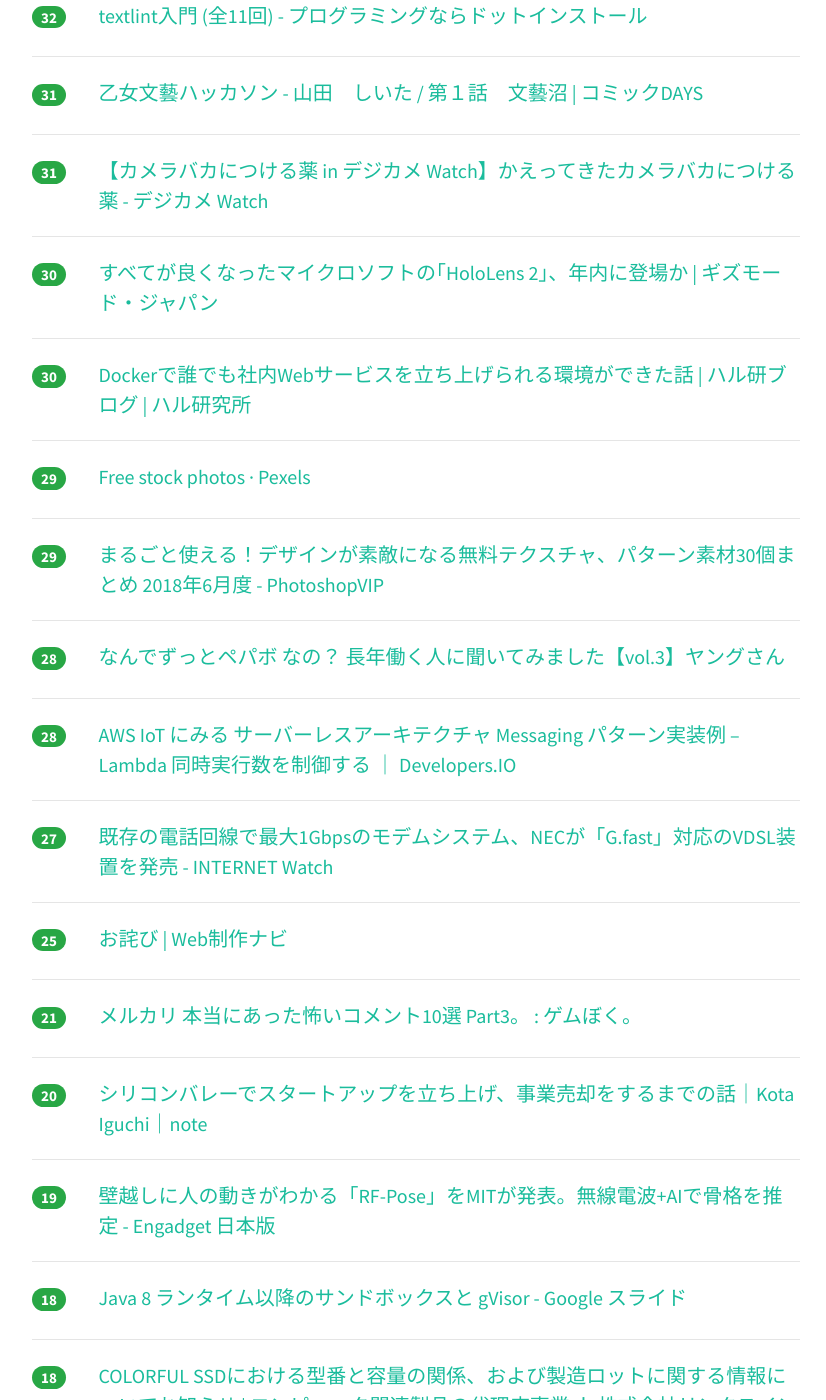
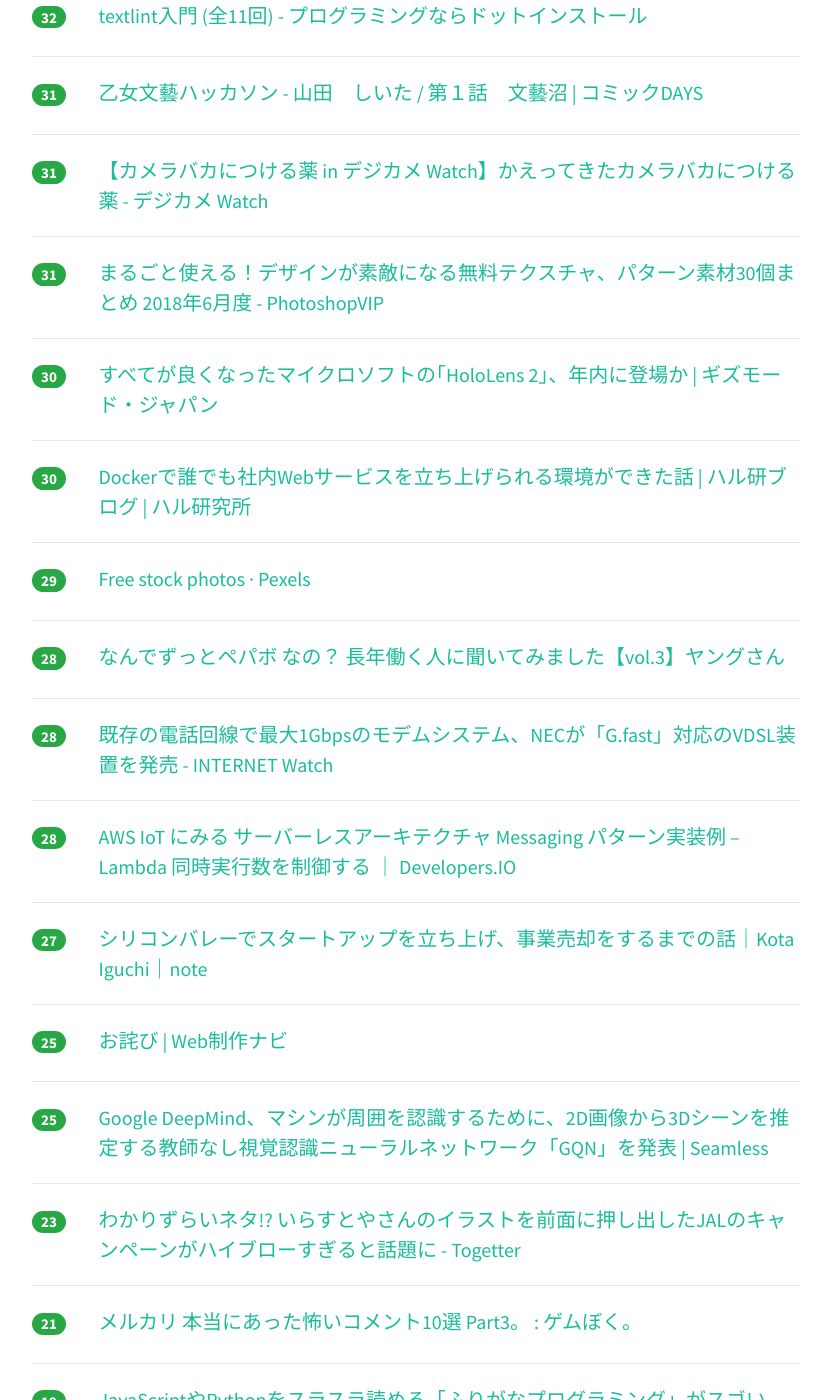
Before and after one commit to yatta47/hatena-matome-site, a Jekyll site: the page built from _posts/2018-06-15-hatena.md, in a window 1280 px wide and 1400 px high, scrolled down 3373 px. Shown: the whole window, without its empty margins (224-1050 px from the left). Built offline with Jekyll 4.4.1, drawn with Linux system fonts in a browser that asks for light colours; nearby versions of some CDN libraries; some of the changed text lies outside the part shown.

Commit message:
Updated 2018-06-15

```diff
--- a/_posts/2018-06-15-hatena.md
+++ b/_posts/2018-06-15-hatena.md
@@ -1,33 +1,38 @@
 ---
 layout: post
 title:  "2018-06-15 はてぶIT"
-date:   2018-06-15 19:03:24
+date:   2018-06-15 20:01:40
 tags: [it-hotentry]
 ---
-54 件のデータあり
+57 件のデータあり
 
 <hr><div class="row">
-<div class="col-1"><span class="badge badge-pill badge-success h2">226</span></div>
+<div class="col-1"><span class="badge badge-pill badge-success h2">236</span></div>
 <div class="col-11"><a href='https://internet.watch.impress.co.jp/docs/yajiuma/1127708.html' target='_blank'>仮想通貨をマイニングする機能なし、ただCPU使用量がもりもり上がるだけのJavaScript公開中【やじうまWatch】 - INTERNET Watch</a></div>
 </div>
 <hr>
 <div class="row">
-<div class="col-1"><span class="badge badge-pill badge-success h2">161</span></div>
+<div class="col-1"><span class="badge badge-pill badge-success h2">181</span></div>
 <div class="col-11"><a href='http://www.mermirai.com/entry/iot' target='_blank'>なぜやらないの？ホームハックから体感する未来の生活 - メルミライ - 未来を見るメディア</a></div>
 </div>
 <hr>
 <div class="row">
-<div class="col-1"><span class="badge badge-pill badge-success h2">152</span></div>
+<div class="col-1"><span class="badge badge-pill badge-success h2">158</span></div>
+<div class="col-11"><a href='https://jp.techcrunch.com/2018/06/15/2018-06-14-app-maker-googles-low-code-tool-for-building-business-apps-comes-out-of-beta/' target='_blank'>Google、ビジネスアプリ開発ツール “App Maker”を正式提供 | TechCrunch Japan</a></div>
+</div>
+<hr>
+<div class="row">
+<div class="col-1"><span class="badge badge-pill badge-success h2">155</span></div>
 <div class="col-11"><a href='https://mainichi.jp/articles/20180615/k00/00m/040/092000c' target='_blank'>仮想通貨：マイニングはＰＣにどの程度の影響を与えるか - 毎日新聞</a></div>
 </div>
 <hr>
 <div class="row">
-<div class="col-1"><span class="badge badge-pill badge-success h2">139</span></div>
-<div class="col-11"><a href='https://jp.techcrunch.com/2018/06/15/2018-06-14-app-maker-googles-low-code-tool-for-building-business-apps-comes-out-of-beta/' target='_blank'>Google、ビジネスアプリ開発ツール “App Maker”を正式提供 | TechCrunch Japan</a></div>
+<div class="col-1"><span class="badge badge-pill badge-success h2">112</span></div>
+<div class="col-11"><a href='http://twitter.com/tsuda/status/1007256451423789056' target='_blank'>津田大介さんのツイート: "内容証明送るので本名と住所教えてください。よろしくお願いします。… "</a></div>
 </div>
 <hr>
 <div class="row">
-<div class="col-1"><span class="badge badge-pill badge-success h2">94</span></div>
+<div class="col-1"><span class="badge badge-pill badge-success h2">110</span></div>
 <div class="col-11"><a href='https://meeemo.space/' target='_blank'>meeemo(メェーモ) | みんなでメモを共有できるオンラインサービス</a></div>
 </div>
 <hr>
@@ -37,17 +42,12 @@ tags: [it-hotentry]
 </div>
 <hr>
 <div class="row">
-<div class="col-1"><span class="badge badge-pill badge-success h2">90</span></div>
-<div class="col-11"><a href='http://twitter.com/tsuda/status/1007256451423789056' target='_blank'>津田大介さんのツイート: "内容証明送るので本名と住所教えてください。よろしくお願いします。… "</a></div>
-</div>
-<hr>
-<div class="row">
 <div class="col-1"><span class="badge badge-pill badge-success h2">73</span></div>
 <div class="col-11"><a href='https://engineers.fenrir-inc.com/entry/2018/06/14/130000' target='_blank'>セキュリティ学習環境をお手軽に作ってみた - Fenrir Engineers</a></div>
 </div>
 <hr>
 <div class="row">
-<div class="col-1"><span class="badge badge-pill badge-success h2">70</span></div>
+<div class="col-1"><span class="badge badge-pill badge-success h2">72</span></div>
 <div class="col-11"><a href='http://blog.domesoccer.jp/archives/60105146.html' target='_blank'>NHKのワールドカップアプリがすごいと話題に！ライブ視聴、テキスト実況、各種データ、カメラ視点切り替えに対応 : ドメサカブログ</a></div>
 </div>
 <hr>
@@ -72,7 +72,7 @@ tags: [it-hotentry]
 </div>
 <hr>
 <div class="row">
-<div class="col-1"><span class="badge badge-pill badge-success h2">45</span></div>
+<div class="col-1"><span class="badge badge-pill badge-success h2">50</span></div>
 <div class="col-11"><a href='https://jvn.jp/jp/JVN98975951/index.html' target='_blank'>JVN#98975951: Chrome 拡張機能 5000兆円コンバーターにおけるクロスサイトスクリプティングの脆弱性</a></div>
 </div>
 <hr>
@@ -84,6 +84,16 @@ tags: [it-hotentry]
 <div class="row">
 <div class="col-1"><span class="badge badge-pill badge-success h2">44</span></div>
 <div class="col-11"><a href='https://legendsoflocalization.com/common-problems-when-translating-games-into-japanese/' target='_blank'>Common Problems When Translating Games into Japanese « Legends of Localization</a></div>
+</div>
+<hr>
+<div class="row">
+<div class="col-1"><span class="badge badge-pill badge-success h2">44</span></div>
+<div class="col-11"><a href='http://www.itmedia.co.jp/news/articles/1806/15/news071.html' target='_blank'>Oculus GoでSteamVRが動く「ALVR」がすごい　ケーブルレスのハイエンドVRを体感　VRchatも遊べる (1/2) - ITmedia NEWS</a></div>
+</div>
+<hr>
+<div class="row">
+<div class="col-1"><span class="badge badge-pill badge-success h2">44</span></div>
+<div class="col-11"><a href='https://www.asahi.com/articles/ASL6H10SFL6GULZU012.html' target='_blank'>コインハイブ採掘「そんなに悪い？」　サイト運営者憤る：朝日新聞デジタル</a></div>
 </div>
 <hr>
 <div class="row">
@@ -112,11 +122,6 @@ tags: [it-hotentry]
 </div>
 <hr>
 <div class="row">
-<div class="col-1"><span class="badge badge-pill badge-success h2">40</span></div>
-<div class="col-11"><a href='http://www.itmedia.co.jp/news/articles/1806/15/news071.html' target='_blank'>Oculus GoでSteamVRが動く「ALVR」がすごい　ケーブルレスのハイエンドVRを体感　VRchatも遊べる (1/2) - ITmedia NEWS</a></div>
-</div>
-<hr>
-<div class="row">
 <div class="col-1"><span class="badge badge-pill badge-success h2">39</span></div>
 <div class="col-11"><a href='http://blog.livedoor.jp/blackwingcat/archives/1968666.html' target='_blank'>警察庁による Coinhive 利用の誤認逮捕 と現状の認識のおかしい所を説明するよ ・ω・ - Windows 2000 Blog</a></div>
 </div>
@@ -129,11 +134,6 @@ tags: [it-hotentry]
 <div class="row">
 <div class="col-1"><span class="badge badge-pill badge-success h2">37</span></div>
 <div class="col-11"><a href='https://github.com/google/gif-for-cli' target='_blank'>GitHub - google/gif-for-cli</a></div>
-</div>
-<hr>
-<div class="row">
-<div class="col-1"><span class="badge badge-pill badge-success h2">36</span></div>
-<div class="col-11"><a href='https://www.asahi.com/articles/ASL6H10SFL6GULZU012.html' target='_blank'>コインハイブ採掘「そんなに悪い？」　サイト運営者憤る：朝日新聞デジタル</a></div>
 </div>
 <hr>
 <div class="row">
@@ -153,17 +153,17 @@ tags: [it-hotentry]
 <hr>
 <div class="row">
 <div class="col-1"><span class="badge badge-pill badge-success h2">33</span></div>
+<div class="col-11"><a href='https://www.technologyreview.jp/s/88934/how-to-get-blockchains-to-talk-to-each-other/' target='_blank'>MIT Tech Review: いまのブロックチェーンではインターネットにはなれない</a></div>
+</div>
+<hr>
+<div class="row">
+<div class="col-1"><span class="badge badge-pill badge-success h2">33</span></div>
 <div class="col-11"><a href='https://coliss.com/articles/book-review/isbn10-4839966338.html' target='_blank'>CSS Gridの実用的なテクニックが基礎からていねいに解説されたフロントエンドの制作者にオススメの本 | コリス</a></div>
 </div>
 <hr>
 <div class="row">
 <div class="col-1"><span class="badge badge-pill badge-success h2">32</span></div>
 <div class="col-11"><a href='http://blog.dotinstall.com/post/174877310245/textlint-lessons-add' target='_blank'>『ドットインストール』公式ブログ - テキストを効率的に校正できる！『textlint入門』をリリースしました</a></div>
-</div>
-<hr>
-<div class="row">
-<div class="col-1"><span class="badge badge-pill badge-success h2">32</span></div>
-<div class="col-11"><a href='https://www.technologyreview.jp/s/88934/how-to-get-blockchains-to-talk-to-each-other/' target='_blank'>MIT Tech Review: いまのブロックチェーンではインターネットにはなれない</a></div>
 </div>
 <hr>
 <div class="row">
@@ -182,6 +182,11 @@ tags: [it-hotentry]
 </div>
 <hr>
 <div class="row">
+<div class="col-1"><span class="badge badge-pill badge-success h2">31</span></div>
+<div class="col-11"><a href='http://photoshopvip.net/109484' target='_blank'>まるごと使える！デザインが素敵になる無料テクスチャ、パターン素材30個まとめ 2018年6月度 - PhotoshopVIP</a></div>
+</div>
+<hr>
+<div class="row">
 <div class="col-1"><span class="badge badge-pill badge-success h2">30</span></div>
 <div class="col-11"><a href='https://www.gizmodo.jp/2018/06/hololens-2-this-year.html' target='_blank'>すべてが良くなったマイクロソフトの｢HoloLens 2｣、年内に登場か | ギズモード・ジャパン</a></div>
 </div>
@@ -197,13 +202,13 @@ tags: [it-hotentry]
 </div>
 <hr>
 <div class="row">
-<div class="col-1"><span class="badge badge-pill badge-success h2">29</span></div>
-<div class="col-11"><a href='http://photoshopvip.net/109484' target='_blank'>まるごと使える！デザインが素敵になる無料テクスチャ、パターン素材30個まとめ 2018年6月度 - PhotoshopVIP</a></div>
+<div class="col-1"><span class="badge badge-pill badge-success h2">28</span></div>
+<div class="col-11"><a href='https://hr.pepabo.com/interview/2018/06/14/1354' target='_blank'>なんでずっとペパボ なの？ 長年働く人に聞いてみました【vol.3】ヤングさん</a></div>
 </div>
 <hr>
 <div class="row">
 <div class="col-1"><span class="badge badge-pill badge-success h2">28</span></div>
-<div class="col-11"><a href='https://hr.pepabo.com/interview/2018/06/14/1354' target='_blank'>なんでずっとペパボ なの？ 長年働く人に聞いてみました【vol.3】ヤングさん</a></div>
+<div class="col-11"><a href='https://internet.watch.impress.co.jp/docs/news/1127766.html' target='_blank'>既存の電話回線で最大1Gbpsのモデムシステム、NECが「G.fast」対応のVDSL装置を発売 - INTERNET Watch</a></div>
 </div>
 <hr>
 <div class="row">
@@ -213,7 +218,7 @@ tags: [it-hotentry]
 <hr>
 <div class="row">
 <div class="col-1"><span class="badge badge-pill badge-success h2">27</span></div>
-<div class="col-11"><a href='https://internet.watch.impress.co.jp/docs/news/1127766.html' target='_blank'>既存の電話回線で最大1Gbpsのモデムシステム、NECが「G.fast」対応のVDSL装置を発売 - INTERNET Watch</a></div>
+<div class="col-11"><a href='https://note.mu/infosia/n/nd01bfe4588b8' target='_blank'>シリコンバレーでスタートアップを立ち上げ、事業売却をするまでの話｜Kota Iguchi｜note</a></div>
 </div>
 <hr>
 <div class="row">
@@ -222,13 +227,23 @@ tags: [it-hotentry]
 </div>
 <hr>
 <div class="row">
+<div class="col-1"><span class="badge badge-pill badge-success h2">25</span></div>
+<div class="col-11"><a href='https://shiropen.com/seamless/ai-google-gqn' target='_blank'>Google DeepMind、マシンが周囲を認識するために、2D画像から3Dシーンを推定する教師なし視覚認識ニューラルネットワーク「GQN」を発表 | Seamless</a></div>
+</div>
+<hr>
+<div class="row">
+<div class="col-1"><span class="badge badge-pill badge-success h2">23</span></div>
+<div class="col-11"><a href='https://togetter.com/li/1237388' target='_blank'>わかりずらいネタ!? いらすとやさんのイラストを前面に押し出したJALのキャンペーンがハイブローすぎると話題に - Togetter</a></div>
+</div>
+<hr>
+<div class="row">
 <div class="col-1"><span class="badge badge-pill badge-success h2">21</span></div>
 <div class="col-11"><a href='http://gameboku.blog.jp/archives/76126853.html' target='_blank'>メルカリ 本当にあった怖いコメント10選 Part3。 : ゲムぼく。</a></div>
 </div>
 <hr>
 <div class="row">
-<div class="col-1"><span class="badge badge-pill badge-success h2">20</span></div>
-<div class="col-11"><a href='https://note.mu/infosia/n/nd01bfe4588b8' target='_blank'>シリコンバレーでスタートアップを立ち上げ、事業売却をするまでの話｜Kota Iguchi｜note</a></div>
+<div class="col-1"><span class="badge badge-pill badge-success h2">19</span></div>
+<div class="col-11"><a href='https://togetter.com/li/1237459' target='_blank'>JavaScriptやPythonをスラスラ読める「ふりがなプログラミング」がスゴい - Togetter</a></div>
 </div>
 <hr>
 <div class="row">
@@ -253,12 +268,12 @@ tags: [it-hotentry]
 <hr>
 <div class="row">
 <div class="col-1"><span class="badge badge-pill badge-success h2">18</span></div>
-<div class="col-11"><a href='https://togetter.com/li/1237388' target='_blank'>わかりずらいネタ!? いらすとやさんのイラストを前面に押し出したJALのキャンペーンがハイブローすぎると話題に - Togetter</a></div>
+<div class="col-11"><a href='https://akiba-pc.watch.impress.co.jp/docs/news/news/1127723.html' target='_blank'>とにかく安い2.5インチSSD「SE800」が発売、実売3,580円から - AKIBA PC Hotline!</a></div>
 </div>
 <hr>
 <div class="row">
-<div class="col-1"><span class="badge badge-pill badge-success h2">17</span></div>
-<div class="col-11"><a href='https://akiba-pc.watch.impress.co.jp/docs/news/news/1127723.html' target='_blank'>とにかく安い2.5インチSSD「SE800」が発売、実売3,580円から - AKIBA PC Hotline!</a></div>
+<div class="col-1"><span class="badge badge-pill badge-success h2">18</span></div>
+<div class="col-11"><a href='https://pc.watch.impress.co.jp/docs/news/1127810.html' target='_blank'>デル、Kaby Lake-G採用の2in1を7月13日に国内販売 ～世界初の磁気浮遊式キーボードを採用 - PC Watch</a></div>
 </div>
 <hr>
 <div class="row">
```
